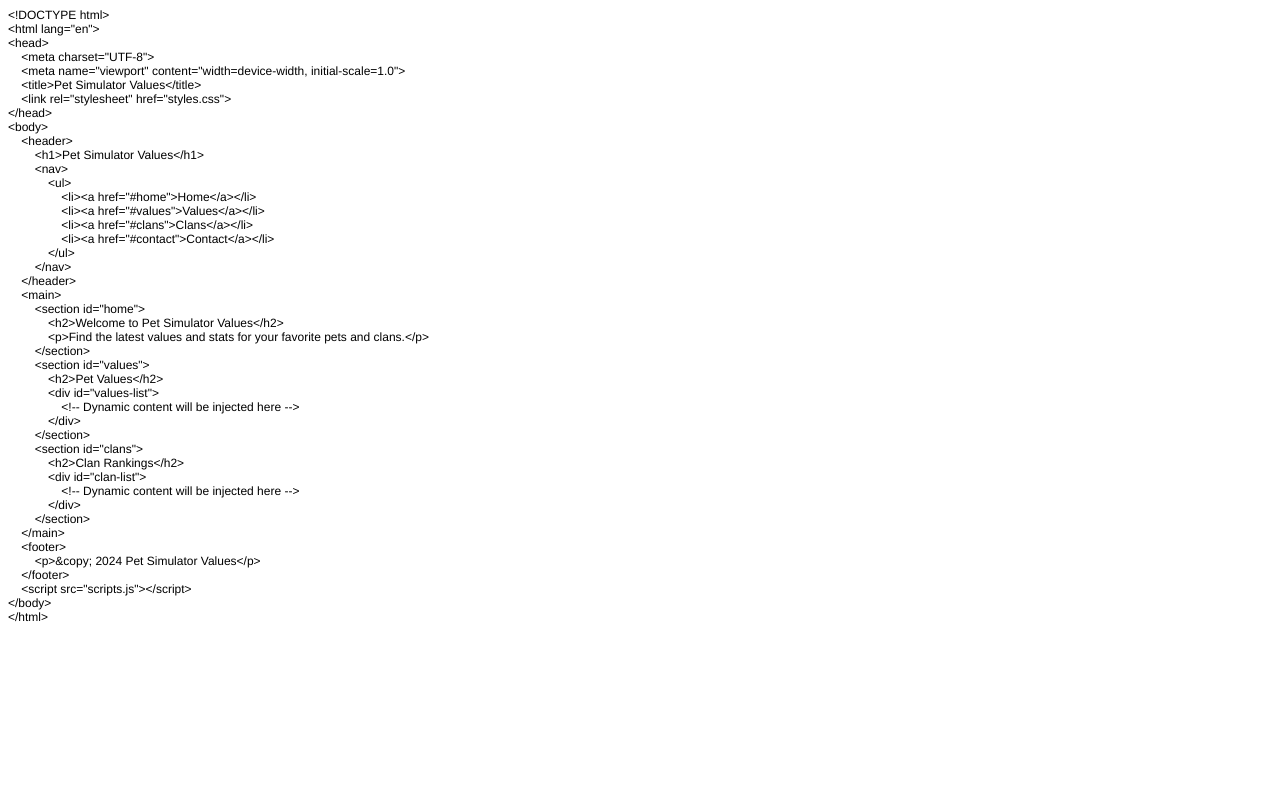
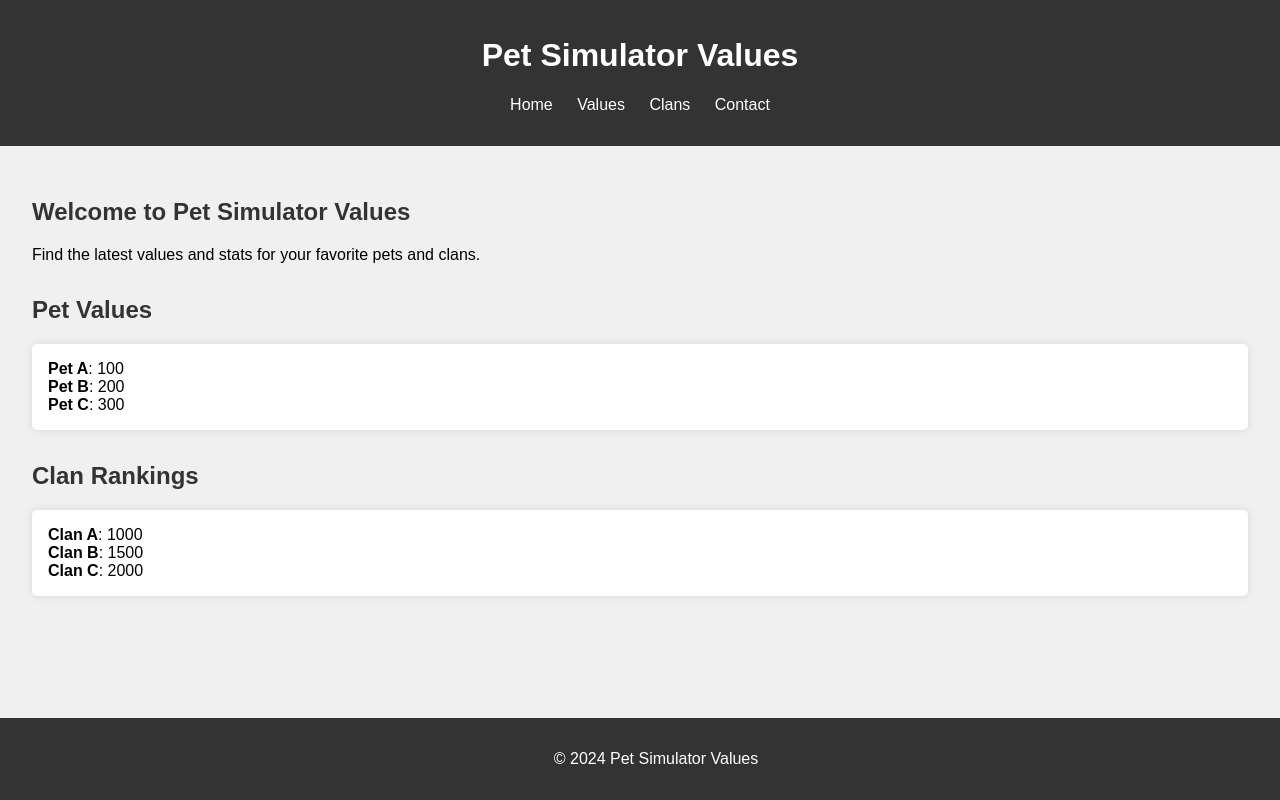
Before and after one commit to New90zz/RFIL, a plain HTML site: page index.html in a window 1280 px wide. Drawn offline with Linux system fonts and the light colour scheme.

Commit message:
Update index.html

```diff
--- a/index.html
+++ b/index.html
@@ -1,59 +1,44 @@
-<!DOCTYPE html PUBLIC "-//W3C//DTD HTML 4.01//EN" "http://www.w3.org/TR/html4/strict.dtd">
-<html>
+<!DOCTYPE html>
+<html lang="en">
 <head>
-  <meta http-equiv="Content-Type" content="text/html; charset=utf-8">
-  <meta http-equiv="Content-Style-Type" content="text/css">
-  <title></title>
-  <meta name="Generator" content="Cocoa HTML Writer">
-  <meta name="CocoaVersion" content="2022.7">
-  <style type="text/css">
-    p.p1 {margin: 0.0px 0.0px 0.0px 0.0px; font: 12.0px Helvetica}
-  </style>
+    <meta charset="UTF-8">
+    <meta name="viewport" content="width=device-width, initial-scale=1.0">
+    <title>Pet Simulator Values</title>
+    <link rel="stylesheet" href="styles.css">
 </head>
 <body>
-<p class="p1">&lt;!DOCTYPE html&gt;</p>
-<p class="p1">&lt;html lang="en"&gt;</p>
-<p class="p1">&lt;head&gt;</p>
-<p class="p1"><span class="Apple-converted-space">    </span>&lt;meta charset="UTF-8"&gt;</p>
-<p class="p1"><span class="Apple-converted-space">    </span>&lt;meta name="viewport" content="width=device-width, initial-scale=1.0"&gt;</p>
-<p class="p1"><span class="Apple-converted-space">    </span>&lt;title&gt;Pet Simulator Values&lt;/title&gt;</p>
-<p class="p1"><span class="Apple-converted-space">    </span>&lt;link rel="stylesheet" href="styles.css"&gt;</p>
-<p class="p1">&lt;/head&gt;</p>
-<p class="p1">&lt;body&gt;</p>
-<p class="p1"><span class="Apple-converted-space">    </span>&lt;header&gt;</p>
-<p class="p1"><span class="Apple-converted-space">        </span>&lt;h1&gt;Pet Simulator Values&lt;/h1&gt;</p>
-<p class="p1"><span class="Apple-converted-space">        </span>&lt;nav&gt;</p>
-<p class="p1"><span class="Apple-converted-space">            </span>&lt;ul&gt;</p>
-<p class="p1"><span class="Apple-converted-space">                </span>&lt;li&gt;&lt;a href="#home"&gt;Home&lt;/a&gt;&lt;/li&gt;</p>
-<p class="p1"><span class="Apple-converted-space">                </span>&lt;li&gt;&lt;a href="#values"&gt;Values&lt;/a&gt;&lt;/li&gt;</p>
-<p class="p1"><span class="Apple-converted-space">                </span>&lt;li&gt;&lt;a href="#clans"&gt;Clans&lt;/a&gt;&lt;/li&gt;</p>
-<p class="p1"><span class="Apple-converted-space">                </span>&lt;li&gt;&lt;a href="#contact"&gt;Contact&lt;/a&gt;&lt;/li&gt;</p>
-<p class="p1"><span class="Apple-converted-space">            </span>&lt;/ul&gt;</p>
-<p class="p1"><span class="Apple-converted-space">        </span>&lt;/nav&gt;</p>
-<p class="p1"><span class="Apple-converted-space">    </span>&lt;/header&gt;</p>
-<p class="p1"><span class="Apple-converted-space">    </span>&lt;main&gt;</p>
-<p class="p1"><span class="Apple-converted-space">        </span>&lt;section id="home"&gt;</p>
-<p class="p1"><span class="Apple-converted-space">            </span>&lt;h2&gt;Welcome to Pet Simulator Values&lt;/h2&gt;</p>
-<p class="p1"><span class="Apple-converted-space">            </span>&lt;p&gt;Find the latest values and stats for your favorite pets and clans.&lt;/p&gt;</p>
-<p class="p1"><span class="Apple-converted-space">        </span>&lt;/section&gt;</p>
-<p class="p1"><span class="Apple-converted-space">        </span>&lt;section id="values"&gt;</p>
-<p class="p1"><span class="Apple-converted-space">            </span>&lt;h2&gt;Pet Values&lt;/h2&gt;</p>
-<p class="p1"><span class="Apple-converted-space">            </span>&lt;div id="values-list"&gt;</p>
-<p class="p1"><span class="Apple-converted-space">                </span>&lt;!-- Dynamic content will be injected here --&gt;</p>
-<p class="p1"><span class="Apple-converted-space">            </span>&lt;/div&gt;</p>
-<p class="p1"><span class="Apple-converted-space">        </span>&lt;/section&gt;</p>
-<p class="p1"><span class="Apple-converted-space">        </span>&lt;section id="clans"&gt;</p>
-<p class="p1"><span class="Apple-converted-space">            </span>&lt;h2&gt;Clan Rankings&lt;/h2&gt;</p>
-<p class="p1"><span class="Apple-converted-space">            </span>&lt;div id="clan-list"&gt;</p>
-<p class="p1"><span class="Apple-converted-space">                </span>&lt;!-- Dynamic content will be injected here --&gt;</p>
-<p class="p1"><span class="Apple-converted-space">            </span>&lt;/div&gt;</p>
-<p class="p1"><span class="Apple-converted-space">        </span>&lt;/section&gt;</p>
-<p class="p1"><span class="Apple-converted-space">    </span>&lt;/main&gt;</p>
-<p class="p1"><span class="Apple-converted-space">    </span>&lt;footer&gt;</p>
-<p class="p1"><span class="Apple-converted-space">        </span>&lt;p&gt;&amp;copy; 2024 Pet Simulator Values&lt;/p&gt;</p>
-<p class="p1"><span class="Apple-converted-space">    </span>&lt;/footer&gt;</p>
-<p class="p1"><span class="Apple-converted-space">    </span>&lt;script src="scripts.js"&gt;&lt;/script&gt;</p>
-<p class="p1">&lt;/body&gt;</p>
-<p class="p1">&lt;/html&gt;</p>
+    <header>
+        <h1>Pet Simulator Values</h1>
+        <nav>
+            <ul>
+                <li><a href="#home">Home</a></li>
+                <li><a href="#values">Values</a></li>
+                <li><a href="#clans">Clans</a></li>
+                <li><a href="#contact">Contact</a></li>
+            </ul>
+        </nav>
+    </header>
+    <main>
+        <section id="home">
+            <h2>Welcome to Pet Simulator Values</h2>
+            <p>Find the latest values and stats for your favorite pets and clans.</p>
+        </section>
+        <section id="values">
+            <h2>Pet Values</h2>
+            <div id="values-list">
+                <!-- Dynamic content will be injected here -->
+            </div>
+        </section>
+        <section id="clans">
+            <h2>Clan Rankings</h2>
+            <div id="clan-list">
+                <!-- Dynamic content will be injected here -->
+            </div>
+        </section>
+    </main>
+    <footer>
+        <p>&copy; 2024 Pet Simulator Values</p>
+    </footer>
+    <script src="scripts.js"></script>
 </body>
 </html>
```
